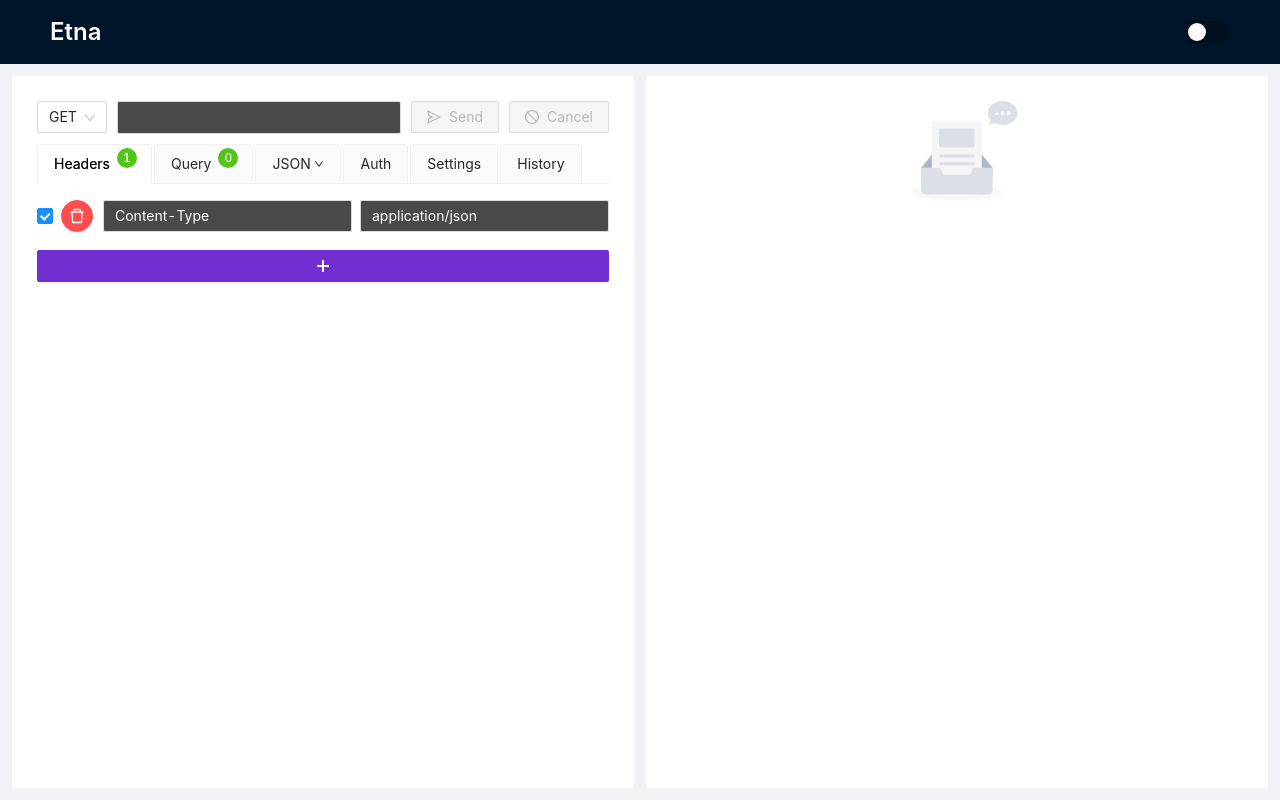
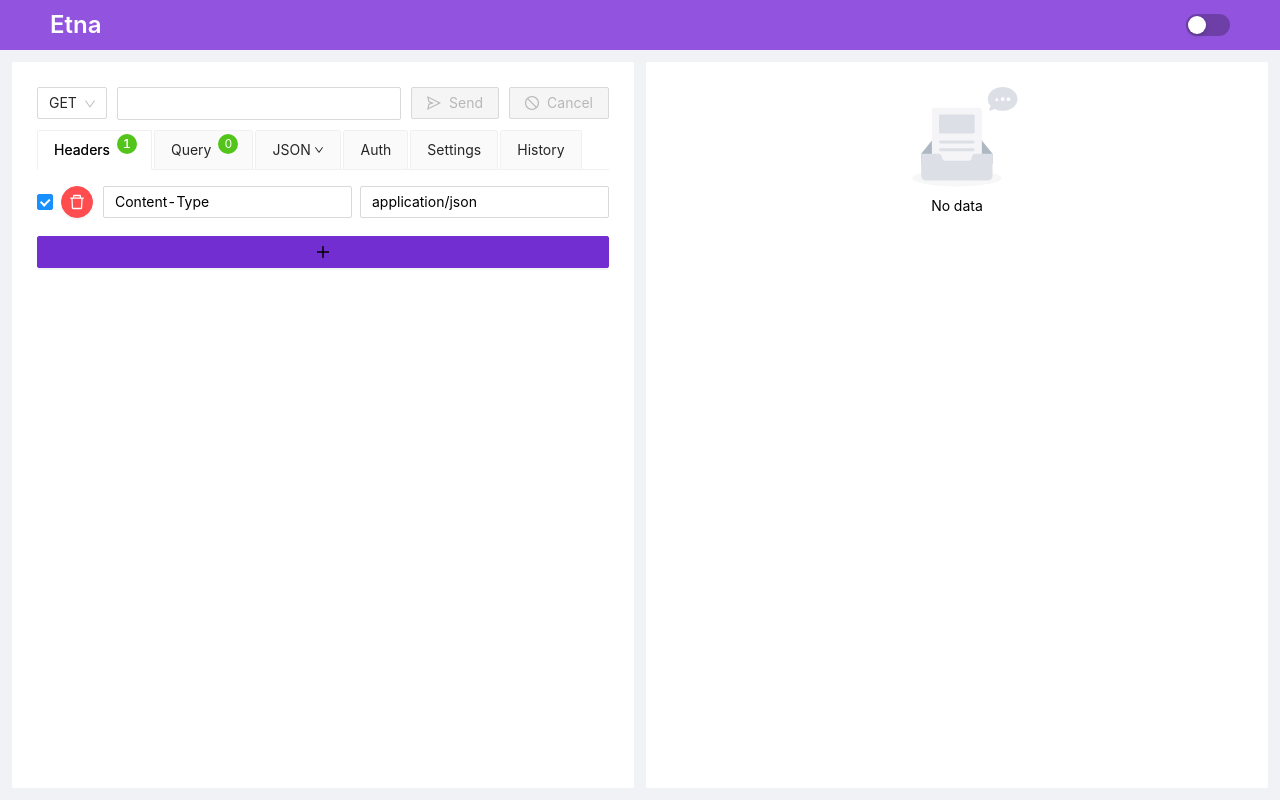
Before and after one commit to s-r-x/etna, a React app: page / in a window 1280 px wide. Built offline with nearby package versions, Linux system fonts and the light colour scheme.

Commit message:
theme...

```diff
--- a/src/domains/theme/themes/light.ts
+++ b/src/domains/theme/themes/light.ts
@@ -11,11 +11,11 @@
       accent: "#36cfc9",
     },
     font: {
-      main: "#fff",
-      accent: "rgba(255, 255,255,.8)",
+      main: "#000",
+      accent: "rgba(0, 0, 0, .75)",
     },
     paper: "#fff",
     layout: "#f0f2f5",
-    elevate: "#494949",
+    elevate: "#fff",
   },
 };
--- a/src/layouts/Root/styled.ts
+++ b/src/layouts/Root/styled.ts
@@ -16,4 +16,7 @@
   display: flex;
   justify-content: space-between;
   align-items: center;
+  background: ${({ theme }) => theme.colors.primary.accent};
+  line-height: 50px;
+  height: 50px;
 `;
--- a/src/styles/global.ts
+++ b/src/styles/global.ts
@@ -38,6 +38,7 @@
   }
   .ant-btn {
     background-color: ${({ theme }) => theme.colors.elevate};
+    color: ${({ theme }) => theme.colors.font.accent};
   }
   .ant-menu-dark.ant-menu-dark:not(.ant-menu-horizontal) .ant-menu-item-selected {
     background: ${({ theme }) => theme.colors.primary.main};
@@ -46,6 +47,9 @@
     background-color: ${({ theme }) => theme.colors.paper};
     border-color: transparent;
     color: ${({ theme }) => theme.colors.font.main};
+  }
+  .ant-select-single:not(.ant-select-customize-input) .ant-select-selector {
+    background-color: ${({ theme }) => theme.colors.elevate};
   }
   .ant-tabs.ant-tabs-card .ant-tabs-card-bar .ant-tabs-tab {
     background-color: ${({ theme }) => theme.colors.elevate};
@@ -60,6 +64,10 @@
   .ant-layout {
     background: ${({ theme }) => theme.colors.layout};
   }
+  .ant-switch-checked {
+    background-color: ${({ theme }) => theme.colors.primary.main};
+
+  }
   .ant-btn-primary {
     background-color: ${({ theme }) => theme.colors.primary.main};
     border-color: ${({ theme }) => theme.colors.primary.main};
```
